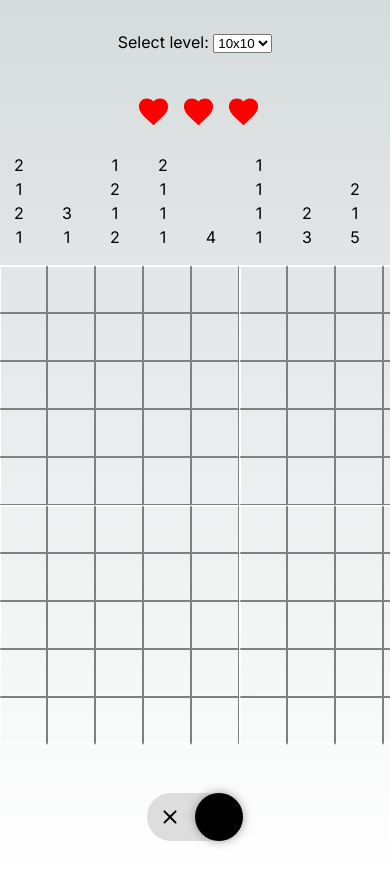
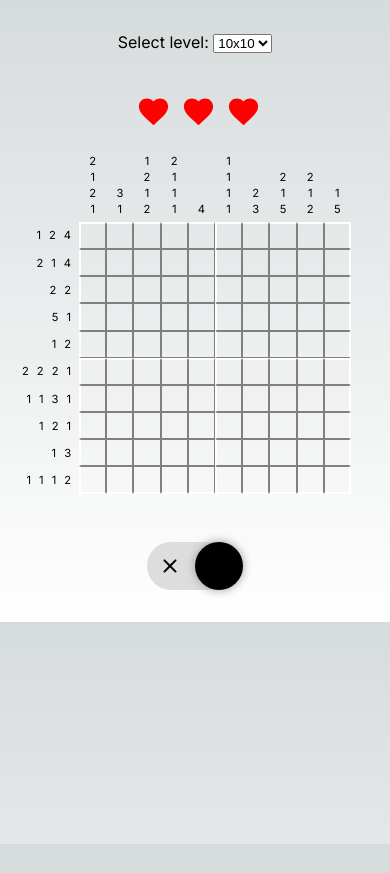
Before and after one commit to Sara-Jo/nonoplay, a Next.js app: page / in a window 390 px wide. After the commit the page ends 844 px from the top, so only its background shows below. Built offline with nearby package versions, Linux system fonts and the light colour scheme.

Commit message:
design: make grid responsive by level

```diff
--- a/src/app/page.module.css
+++ b/src/app/page.module.css
@@ -20,14 +20,32 @@
 }
 
 .cell {
-  width: 3rem;
-  height: 3rem;
   border: 1px solid grey;
   display: flex;
   align-items: center;
   justify-content: center;
   cursor: pointer;
   position: relative;
+}
+
+.cell-5 {
+  width: 4rem;
+  height: 4rem;
+}
+
+.cell-10 {
+  width: 3rem;
+  height: 3rem;
+}
+
+.cell-15 {
+  width: 2rem;
+  height: 2rem;
+}
+
+.cell-20 {
+  width: 1.5rem;
+  height: 1.5rem;
 }
 
 .cell.filled {
@@ -100,7 +118,6 @@
 
 .header {
   display: flex;
-  justify-content: center;
   margin-bottom: 1rem;
 }
 
@@ -142,15 +159,30 @@
 }
 
 .emptyCorner {
-  width: 5rem;
+  width: 6rem;
 }
 
 .columnNumbers {
   display: flex;
   flex-direction: column;
-  width: 3rem;
   align-items: center;
   justify-content: end;
+}
+
+.columnNumbers-5 {
+  width: 4rem;
+}
+
+.columnNumbers-10 {
+  width: 3rem;
+}
+
+.columnNumbers-15 {
+  width: 2rem;
+}
+
+.columnNumbers-20 {
+  width: 1.5rem;
 }
 
 .rowNumbers {
@@ -158,16 +190,31 @@
   width: 5rem;
   justify-content: end;
   align-items: center;
-  margin-right: 0.5rem;
+  margin-right: 1rem;
+
+  .number {
+    margin-left: 0.5rem;
+  }
 }
 
 .number {
   display: flex;
   align-items: center;
   justify-content: center;
+  height: 1.5rem;
+}
+
+.number-5,
+.number-10 {
   font-size: 1rem;
-  width: 1.5rem;
-  height: 1.5rem;
+}
+
+.number-15 {
+  font-size: 0.9rem;
+}
+
+.number-20 {
+  font-size: 0.8rem;
 }
 
 .toggleButton {
@@ -209,3 +256,94 @@
 .toggleSwitch.fill {
   transform: translateX(3rem);
 }
+
+/* Responsive styles */
+@media (max-width: 600px) {
+  .header {
+    margin-bottom: 0.3rem;
+  }
+
+  .emptyCorner {
+    width: 2.5rem;
+  }
+
+  .columnNumbers {
+    width: 2rem;
+  }
+
+  .rowNumbers {
+    width: 2rem;
+    margin-right: 0.5rem;
+  }
+
+  .cell-5 {
+    width: 3rem;
+    height: 3rem;
+  }
+
+  .cell-10 {
+    width: 2rem;
+    height: 2rem;
+  }
+
+  .cell-15 {
+    width: 1.2rem;
+    height: 1.2rem;
+  }
+
+  .cell-20 {
+    width: 1rem;
+    height: 1rem;
+  }
+
+  .columnNumbers-5 {
+    width: 3rem;
+  }
+
+  .columnNumbers-10 {
+    width: 2rem;
+  }
+
+  .columnNumbers-15 {
+    width: 1.2rem;
+  }
+
+  .columnNumbers-20 {
+    width: 1rem;
+  }
+
+  .number {
+    height: 1rem;
+  }
+
+  .number-5,
+  .number-10 {
+    font-size: 0.8rem;
+  }
+
+  .number-15,
+  .number-20 {
+    font-size: 0.7rem;
+  }
+}
+
+@media (max-width: 400px) {
+  .cell-10 {
+    width: 1.7rem;
+    height: 1.7rem;
+  }
+
+  .columnNumbers-10 {
+    width: 1.7rem;
+  }
+
+  .number-5,
+  .number-10,
+  .number-15 {
+    font-size: 0.7rem;
+  }
+
+  .number-20 {
+    font-size: 0.6rem;
+  }
+}
--- a/src/app/page.tsx
+++ b/src/app/page.tsx
@@ -276,9 +276,17 @@ export default function Home() {
       <div className={styles.header}>
         <div className={styles.emptyCorner}></div>
         {columnNumbers.map((numbers, colIndex) => (
-          <div key={colIndex} className={styles.columnNumbers}>
+          <div
+            key={colIndex}
+            className={`${styles.columnNumbers} ${
+              styles[`columnNumbers-${level}`]
+            }`}
+          >
             {numbers.map((num, idx) => (
-              <div key={idx} className={styles.number}>
+              <div
+                key={idx}
+                className={`${styles.number} ${styles[`number-${level}`]}`}
+              >
                 {num}
               </div>
             ))}
@@ -291,7 +299,10 @@ export default function Home() {
           <div key={rowIndex} className={styles.row}>
             <div className={styles.rowNumbers}>
               {rowNumbers[rowIndex]?.map((num, idx) => (
-                <div key={idx} className={styles.number}>
+                <div
+                  key={idx}
+                  className={`${styles.number} ${styles[`number-${level}`]}`}
+                >
                   {num}
                 </div>
               ))}
@@ -309,7 +320,9 @@ export default function Home() {
                   key={colIndex}
                   data-row={rowIndex}
                   data-col={colIndex}
-                  className={`row-${rowIndex} col-${colIndex} ${styles.cell} ${
+                  className={`row-${rowIndex} col-${colIndex} ${
+                    styles[`cell-${level}`]
+                  } ${styles.cell} ${
                     cell === "filled"
                       ? styles.filled
                       : cell === "crossed"
```
